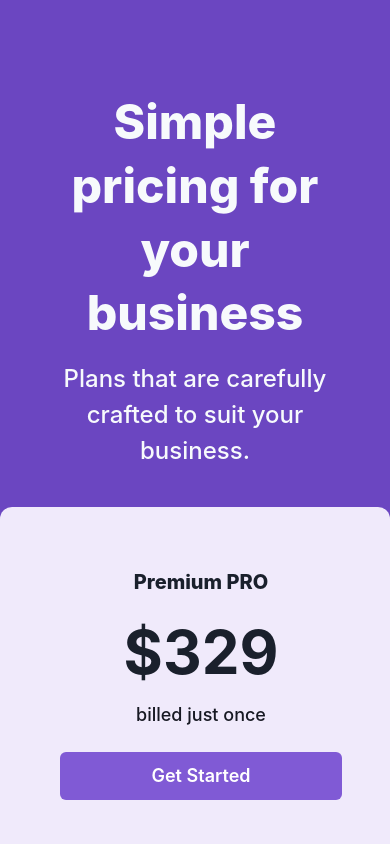
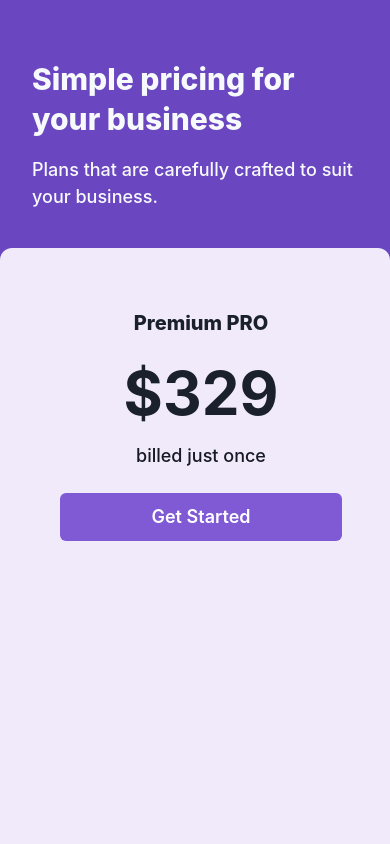
Before and after one commit to estheragbaje/chakra-ui-for-beginners, a React (Vite) app: page / in a window 390 px wide. Shown: the top 844 px of the page. Built offline with nearby package versions, Linux system fonts and the light colour scheme.

Commit message:
feat: added responsiveness to header

```diff
--- a/src/components/Header.tsx
+++ b/src/components/Header.tsx
@@ -6,15 +6,15 @@
       as='section'
       color='gray.50'
       bg='purple.600'
-      pt='90px'
+      pt={['60px', '60px', '90px']}
       pb='198px'
       px='8'
-      textAlign='center'
+      textAlign={['left', 'left', 'center']}
     >
-      <Heading fontWeight='extrabold' fontSize='5xl'>
+      <Heading fontWeight='extrabold' fontSize={['3xl', '3xl', '5xl']}>
         Simple pricing for your business
       </Heading>
-      <Text fontWeight='medium' fontSize='2xl' pt='4'>
+      <Text fontWeight='medium' fontSize={['lg', 'lg', '2xl']} pt='4'>
         Plans that are carefully crafted to suit your business.
       </Text>
     </Box>
```
